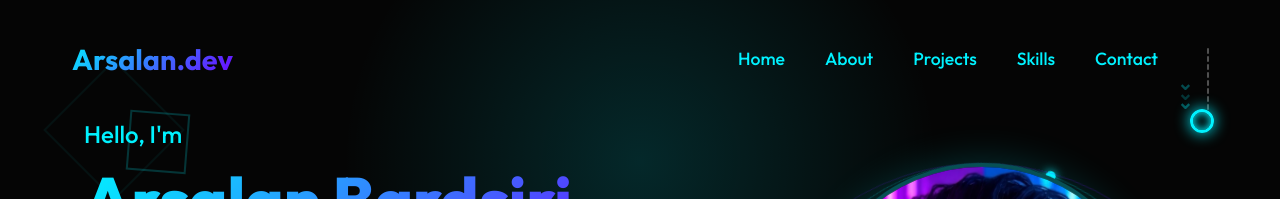
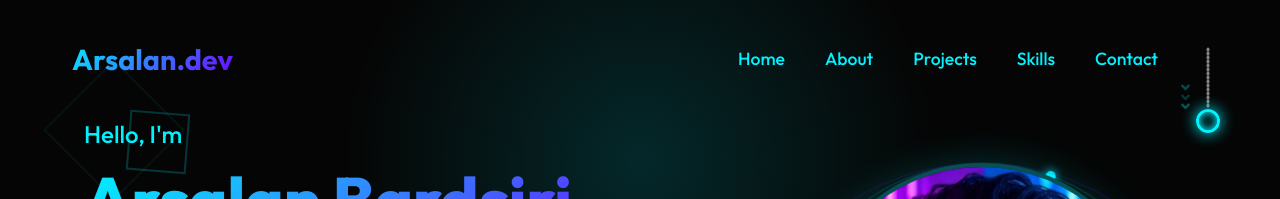
Before and after one commit to arsalanbardsiri/portfolio-react, a React (Vite) app: page / in a window 1280 px wide. Shown: the top 199 px of the page. Built offline with nearby package versions, Linux system fonts and the light colour scheme.

Commit message:
fix: refine themecord physics and visuals

```diff
--- a/src/components/ThemeCord.tsx
+++ b/src/components/ThemeCord.tsx
@@ -14,18 +14,21 @@ export const ThemeCord: FC<ThemeCordProps> = ({ isDarkMode, onToggle }) => {
     const x = useMotionValue(0)
     const y = useMotionValue(0)
 
-    // Spring physics for the "swing" return
-    const springX = useSpring(x, { stiffness: 300, damping: 15 })
-    const springY = useSpring(y, { stiffness: 300, damping: 15 })
+    // Spring physics for the "floppy" swing return
+    // Lower stiffness = looser/floppier feel
+    const springX = useSpring(x, { stiffness: 150, damping: 10 })
+    const springY = useSpring(y, { stiffness: 150, damping: 10 })
 
     // SVG Line coordinates (attached to handle)
-    // The handle starts at top=60, so we add 60 to the springY for the line end
-    const lineX = useTransform(springX, (val) => val + 20) // +20 to center in 40px container
+    // Container is 40px wide, center is 20px.
+    // Handle is centered at 20px (left: 50%).
+    // Line ends at handle's top center (20 + x, 60 + y).
+    const lineX = useTransform(springX, (val) => val + 20)
     const lineY = useTransform(springY, (val) => val + 60)
 
     // Glow colors based on theme
     const glowColor = isDarkMode ? '#00f2ff' : '#7000ff'
-    const cordColor = isDarkMode ? 'rgba(255, 255, 255, 0.3)' : 'rgba(0, 0, 0, 0.3)'
+    const cordColor = isDarkMode ? 'rgba(255, 255, 255, 0.5)' : 'rgba(0, 0, 0, 0.5)'
 
     const handleDragEnd = (_: MouseEvent | TouchEvent | PointerEvent, info: PanInfo) => {
         setIsDragging(false)
@@ -38,7 +41,7 @@ export const ThemeCord: FC<ThemeCordProps> = ({ isDarkMode, onToggle }) => {
             onToggle()
         }
 
-        // Reset position (springs will handle the animation)
+        // Reset position (springs will handle the animation back to 0,0)
         x.set(0)
         y.set(0)
     }
@@ -83,7 +86,7 @@ export const ThemeCord: FC<ThemeCordProps> = ({ isDarkMode, onToggle }) => {
                 ))}
             </motion.div>
 
-            {/* SVG Dotted Cord */}
+            {/* SVG Chain Cord */}
             <svg style={{ position: 'absolute', top: 0, left: 0, width: '100%', height: '100%', overflow: 'visible' }}>
                 <motion.line
                     x1="20"
@@ -91,8 +94,8 @@ export const ThemeCord: FC<ThemeCordProps> = ({ isDarkMode, onToggle }) => {
                     x2={lineX}
                     y2={lineY}
                     stroke={cordColor}
-                    strokeWidth="2"
-                    strokeDasharray="4 4"
+                    strokeWidth="3"
+                    strokeDasharray="1 3"
                     strokeLinecap="round"
                 />
             </svg>
@@ -100,30 +103,22 @@ export const ThemeCord: FC<ThemeCordProps> = ({ isDarkMode, onToggle }) => {
             {/* The Handle (Neon Ring) */}
             <motion.div
                 drag
+                dragSnapToOrigin
                 dragConstraints={{ top: 0, bottom: 100, left: -50, right: 50 }}
-                dragElastic={0.1}
+                dragElastic={0.2}
                 onDragStart={() => setIsDragging(true)}
                 onDragEnd={handleDragEnd}
                 onDrag={(_, info) => {
                     x.set(info.offset.x)
                     y.set(info.offset.y)
                 }}
-                animate={{
-                    y: isDragging ? undefined : [0, 5, 0] // Subtle bobbing when idle
-                }}
-                transition={{
-                    y: {
-                        repeat: Infinity,
-                        duration: 3,
-                        ease: "easeInOut",
-                        repeatType: "reverse"
-                    }
-                }}
                 style={{
                     x: springX,
                     y: springY,
                     position: 'absolute',
                     top: 60, // Initial cord length
+                    left: '50%', // Explicitly center
+                    marginLeft: '-12px', // Offset by half width to center
                     width: '24px',
                     height: '24px',
                     borderRadius: '50%',
@@ -132,8 +127,7 @@ export const ThemeCord: FC<ThemeCordProps> = ({ isDarkMode, onToggle }) => {
                     boxShadow: `0 0 15px ${glowColor}, inset 0 0 10px ${glowColor}`,
                     cursor: 'grab',
                     touchAction: 'none',
-                    pointerEvents: 'auto', // Re-enable pointer events for the handle
-                    marginLeft: '-12px' // Center the handle (since it's absolute)
+                    pointerEvents: 'auto',
                 }}
                 whileHover={{ scale: 1.1, cursor: 'grab' }}
                 whileTap={{ cursor: 'grabbing', scale: 0.95 }}
```
